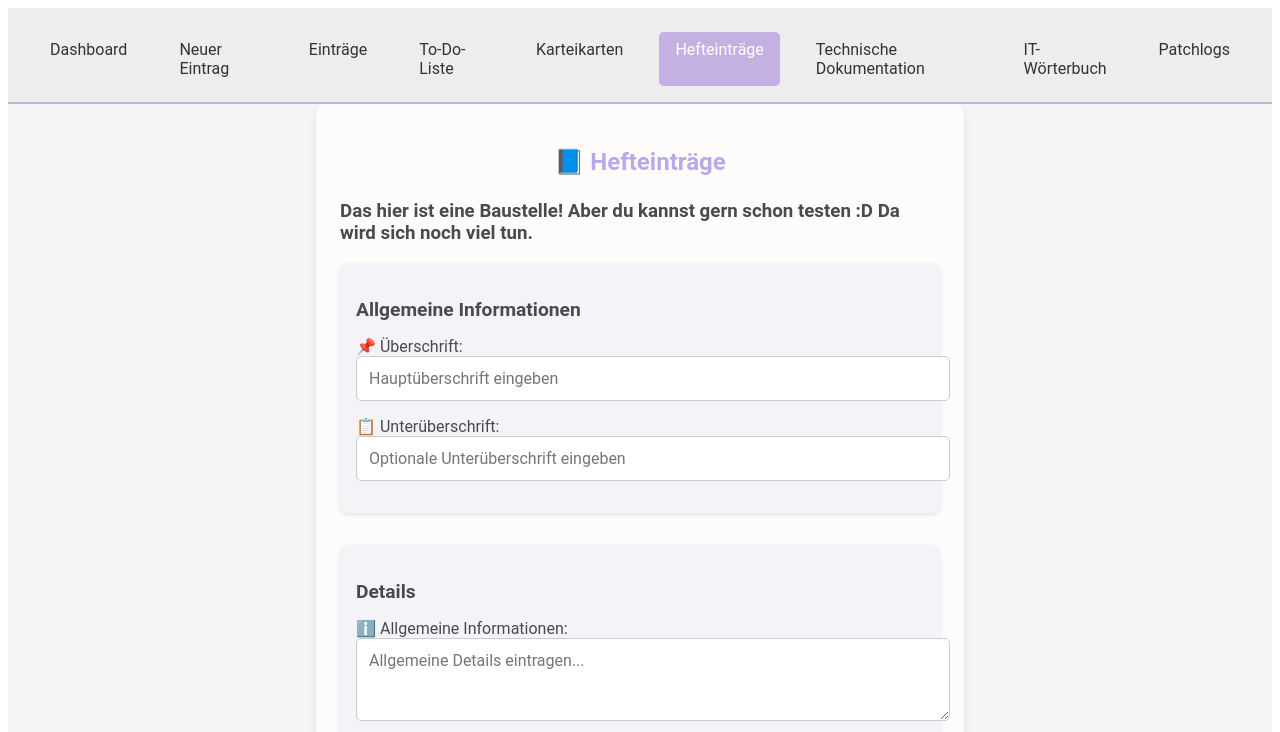
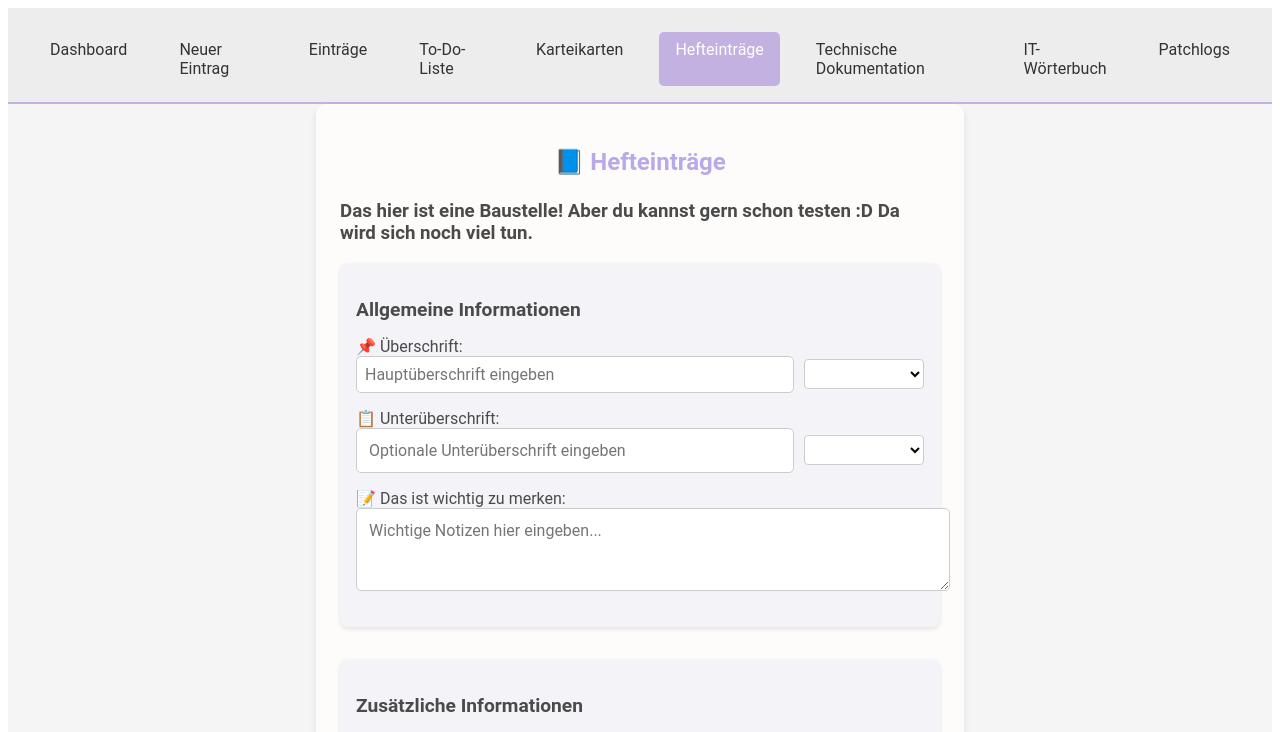
Before and after one commit to aelis123/Lerntagebuch, a Vue app in the folder Lernseite2/: page /ringbook in a window 1280 px wide. Shown: the top 732 px of the page. Built offline with nearby package versions, Linux system fonts and the light colour scheme; a web font is replaced by a local one.

Commit message:
Hefteinträge überarbeitet, Titel überarbeitet

```diff
--- a/Lernseite2/src/views/NewHeftEntryView.vue
+++ b/Lernseite2/src/views/NewHeftEntryView.vue
@@ -6,39 +6,73 @@
     <form @submit.prevent="addEntry" class="heft-form">
       <div class="form-section">
         <h3>Allgemeine Informationen</h3>
-        <div class="form-group">
+
+       <!-- Überschrift -->
+       <div class="form-group form-group-title">
   <label for="title">📌 Überschrift:</label>
+  <div class="title-container" style="display: flex; align-items: center; gap: 10px;">
     <input
       v-model="newEntry.title"
       id="title"
       type="text"
       placeholder="Hauptüberschrift eingeben"
       required
+      style="flex-grow: 1; padding: 8px; font-size: 16px;"
     />
+    <select
+      v-model="newEntry.titleFont"
+      id="title-font"
+      class="font-select"
+    >
+      <option disabled value="">Schriftart auswählen</option>
+      <option value="Arial" style="font-family: Arial, sans-serif;">Arial</option>
+      <option value="Georgia" style="font-family: Georgia, serif;">Georgia</option>
+      <option value="Times New Roman" style="font-family: 'Times New Roman', serif;">Times New Roman</option>
+      <option value="Roboto" style="font-family: 'Roboto', sans-serif;">Roboto</option>
+      <option value="Courier New" style="font-family: 'Courier New', monospace;">Courier New</option>
+      <option value="Dancing Script" style="font-family: 'Dancing Script', cursive;">Dancing Script</option>
+      <option value="Pacifico" style="font-family: 'Pacifico', cursive;">Pacifico</option>
+      <option value="Lobster" style="font-family: 'Lobster', cursive;">Lobster</option>
+      <option value="Caveat" style="font-family: 'Caveat', cursive;">Caveat</option>
+      <option value="Playfair Display" style="font-family: 'Playfair Display', serif;">Playfair Display</option>
+      <option value="Bebas Neue" style="font-family: 'Bebas Neue', sans-serif;">Bebas Neue</option>
+    </select>
+  </div>
 </div>
 
-        <div class="form-group">
+
+        <!-- Unterüberschrift -->
+        <div class="form-group form-group-subtitle">
   <label for="subtitle">📋 Unterüberschrift:</label>
+  <div class="subtitle-container" style="display: flex; align-items: center; gap: 10px;">
     <input
       v-model="newEntry.subtitle"
       id="subtitle"
       type="text"
       placeholder="Optionale Unterüberschrift eingeben"
     />
+    <select
+      v-model="newEntry.subtitleFont"
+      id="subtitle-font"
+      class="font-select"
+    >
+      <option disabled value="">Schriftart auswählen</option>
+      <option value="Arial" style="font-family: Arial, sans-serif;">Arial</option>
+      <option value="Georgia" style="font-family: Georgia, serif;">Georgia</option>
+      <option value="Times New Roman" style="font-family: 'Times New Roman', serif;">Times New Roman</option>
+      <option value="Roboto" style="font-family: 'Roboto', sans-serif;">Roboto</option>
+      <option value="Courier New" style="font-family: 'Courier New', monospace;">Courier New</option>
+      <option value="Dancing Script" style="font-family: 'Dancing Script', cursive;">Dancing Script</option>
+      <option value="Pacifico" style="font-family: 'Pacifico', cursive;">Pacifico</option>
+      <option value="Lobster" style="font-family: 'Lobster', cursive;">Lobster</option>
+      <option value="Caveat" style="font-family: 'Caveat', cursive;">Caveat</option>
+      <option value="Playfair Display" style="font-family: 'Playfair Display', serif;">Playfair Display</option>
+      <option value="Bebas Neue" style="font-family: 'Bebas Neue', sans-serif;">Bebas Neue</option>
+    </select>
   </div>
 </div>
 
-      <div class="form-section">
-        <h3>Details</h3>
-        <div class="form-group">
-          <label for="general-info">ℹ️ Allgemeine Informationen:</label>
-          <textarea
-            v-model="newEntry.generalInfo"
-            id="general-info"
-            placeholder="Allgemeine Details eintragen..."
-            rows="3"
-          ></textarea>
-        </div>
+
 
         <div class="form-group">
           <label for="notes">📝 Das ist wichtig zu merken:</label>
@@ -100,12 +134,36 @@
           </select>
         </div>
 
+        <div class="form-section">
+  <h3>Bilder hinzufügen</h3>
   <div class="form-group">
     <label for="image-upload">🖼️ Bild hinzufügen:</label>
     <input type="file" id="image-upload" multiple @change="handleImageUpload" />
+  </div>
 
+  <!-- Dynamisches Formular für Titel und Beschreibung -->
+  <div v-if="newEntry.images && newEntry.images.length" class="image-details-container">
+    <div v-for="(image, index) in newEntry.images" :key="index" class="image-details">
+      <h4>{{ `Bild ${index + 1}: ${image.title}` }}</h4>
+      <label for="image-title">Titel:</label>
+      <input
+        type="text"
+        id="image-title"
+        v-model="image.title"
+        placeholder="Titel eingeben"
+      />
+
+      <label for="image-description">Beschreibung:</label>
+      <textarea
+        id="image-description"
+        v-model="image.description"
+        placeholder="Beschreibung eingeben"
+        rows="2"
+      ></textarea>
     </div>
-      </div>
+  </div> </div> </div>
+
+
 
       <button type="submit" class="export-button">✅ Eintrag hinzufügen</button>
     </form>
@@ -133,21 +191,41 @@
         class="entry-card"
         :style="{ borderColor: entry.borderColor }"
       >
-        <h3 v-html="highlightText(entry.title)"></h3>
-        <h4 v-html="highlightText(entry.subtitle)"></h4>
-        <p><strong>Allgemeine Informationen:</strong> <span v-html="highlightText(entry.generalInfo)"></span></p>
-        <p><strong>Wichtig:</strong> <span v-html="highlightText(entry.notes)"></span></p>
+        <!-- Überschrift anzeigen -->
+<h3 :style="{ fontFamily: entry.titleFont }" class="entry-title">
+  <span v-if="entry.emoji">{{ entry.emoji }}</span>
+  {{ entry.title }}
+  <span v-if="entry.emoji">{{ entry.emoji }}</span>
+</h3>
+
+<!-- Unterüberschrift anzeigen -->
+<h4 :style="{ fontFamily: entry.subtitleFont }" class="entry-subtitle">
+  {{ entry.subtitle }}
+</h4>
+
+        <p class="important-notes">
+  <strong>Merke: </strong>
+  <span v-html="highlightText(entry.notes)"></span>
+</p>
+
         <p><strong>Aufgaben:</strong> <span v-html="highlightText(entry.tasks)"></span></p>
         <p><strong>Quellen:</strong> <span v-html="highlightText(entry.sources)"></span></p>
         <p><strong>Fragen:</strong> <span v-html="highlightText(entry.questions)"></span></p>
 
-      <!-- Bilder anzeigen mit Größenanpassung -->
         <div v-if="entry.images && entry.images.length" class="image-gallery">
   <div
     v-for="(image, index) in entry.images"
     :key="index"
-    class="resize-container"
+    class="image-row"
   >
+    <!-- Titel und Beschreibung -->
+    <div class="image-details">
+      <h4>{{ image.title || `Bild ${index + 1}` }}</h4>
+      <p>{{ image.description || "Keine Beschreibung verfügbar." }}</p>
+    </div>
+
+    <!-- Bild -->
+    <div class="image-wrapper">
       <img
         :src="image.src"
         alt="Hochgeladenes Bild"
@@ -167,6 +245,9 @@
       </button>
     </div>
   </div>
+</div>
+
+
 
 
 
@@ -254,11 +335,15 @@ export default defineComponent({
       newEntry.value.images.push({
         src: reader.result,
         width: 300, // Standardbreite
+        title: `Titel von ${file.name}`, // Nutze den Dateinamen als Standard
+        description: `Beschreibung von ${file.name}`, // Nutze den Dateinamen als Standard
       });
     };
     reader.readAsDataURL(file);
   });
 };
+
+
 
     const updateBorderColor = () => {
       const selectedEmoji = emojiOptions.value.find(
@@ -280,9 +365,6 @@ export default defineComponent({
 
 
 const removeImage = (entryId, imageIndex) => {
-  const confirmation = window.confirm("Möchtest du das Bild wirklich löschen?");
-  if (!confirmation) return; // Abbrechen, wenn der Benutzer "Nein" auswählt
-
   // Finde den Eintrag anhand der ID
   const entry = store.entries.find((e) => e.id === entryId);
   if (entry && entry.images) {
@@ -290,7 +372,6 @@ const removeImage = (entryId, imageIndex) => {
     entry.images.splice(imageIndex, 1);
   }
 };
-
 
 
 
@@ -355,7 +436,10 @@ const doResize = (event) => {
     };
 
     const filteredEntries = computed(() =>
-      store.entries.filter((entry) => {
+  store.entries
+    .slice() // Erstellt eine Kopie des Arrays
+    .sort((a, b) => b.id - a.id) // Sortiert absteigend nach ID (neuste zuerst)
+    .filter((entry) => {
       const searchTerm = filter.value.toLowerCase();
       return (
         entry.title.toLowerCase().includes(searchTerm) ||
@@ -364,6 +448,7 @@ const doResize = (event) => {
       );
     })
 );
+
 
     const highlightText = (text) => {
       if (!filter.value) return text;
@@ -398,6 +483,8 @@ const doResize = (event) => {
 });
 </script>
 <style scoped>
+@import url('https://fonts.googleapis.com/css2?family=Bebas+Neue&family=Caveat:wght@400;700&family=Dancing+Script:wght@400;700&family=Lobster&family=Pacifico&family=Playfair+Display:wght@400;700&display=swap');
+
 /* Allgemeiner Wrapper */
 .heft-view {
   max-width: 600px; /* Maximale Breite */
@@ -561,9 +648,20 @@ button:active {
 
 .image-gallery {
   display: flex;
-  flex-wrap: wrap;
-  gap: 10px;
+  flex-direction: column; /* Bilder vertikal stapeln */
+  gap: 15px; /* Abstand zwischen den Bildern */
 }
+
+.important-notes {
+  background-color: #ffefd5; /* Sanftes Pastellgelb */
+  border-left: 4px solid #ffc107; /* Farblicher Akzent */
+  padding: 10px;
+  border-radius: 5px; /* Abgerundete Ecken */
+  margin: 10px 0; /* Abstand nach oben und unten */
+  font-weight: bold;
+  font-size: 1rem;
+}
+
 
 .resize-container {
   position: relative;
@@ -571,8 +669,9 @@ button:active {
 }
 
 .resizable-image {
-  max-width: 100%;
-  height: auto;
+  max-width: 400%; /* Begrenze die Breite des Bilds */
+  max-height: 400%; /* Begrenze die Höhe des Bilds */
+  object-fit: cover; /* Proportionale Skalierung */
   border-radius: 5px;
   box-shadow: 0px 2px 4px rgba(0, 0, 0, 0.1);
 }
@@ -610,6 +709,126 @@ button:active {
   color: #d32f2f; /* Etwas dunklerer Rotton beim Hover */
 }
 
+.image-details {
+  margin-bottom: 15px;
+  padding: 10px;
+  background-color: #f9f9f9;
+  border: 1px solid #ccc;
+  border-radius: 5px;
+  flex-grow: 1; /* Nutzt den restlichen Platz rechts vom Bild */
+  text-align: left; /* Links ausgerichtet */
+}
+.image-row {
+  display: flex;
+  align-items: center; /* Bild und Details vertikal zentrieren */
+  gap: 20px; /* Abstand zwischen Bild und Details */
+  background-color: #f9f9f9;
+  padding: 10px;
+  border: 1px solid #ccc;
+  border-radius: 5px;
+}
+
+.image-details h4 {
+  margin: 0;
+  font-size: 1rem;
+  color: #4a4a4a;
+}
+.image-wrapper {
+  position: relative; /* Für den Löschen-Button */
+  display: flex;
+  align-items: center;
+}
+.image-details label {
+  display: block;
+  margin-top: 8px;
+  font-weight: bold;
+}
+.image-details p {
+  margin: 5px 0 0;
+  font-size: 0.9rem;
+  color: #6a6a6a;
+  line-height: 1.4;
+}
+.image-details-container {
+  margin-top: 10px;
+}
+.image-details input,
+.image-details textarea {
+  width: 100%;
+  margin-top: 4px;
+  margin-bottom: 8px;
+  padding: 6px;
+  border: 1px solid #ccc;
+  border-radius: 4px;
+  font-size: 0.9rem;
+  font-family: 'Roboto', sans-serif;
+}
+.image-details input:focus,
+.image-details textarea:focus {
+  border-color: #b9a9e8;
+  outline: none;
+  box-shadow: 0px 0px 6px rgba(185, 169, 232, 0.5);
+}
+.image-details-row {
+  display: flex;
+  align-items: flex-start; /* Bild und Text oben ausrichten */
+  margin-bottom: 15px;
+  gap: 20px; /* Abstand zwischen Bild und Text */
+  background-color: #f9f9f9;
+  padding: 10px;
+  border: 1px solid #ccc;
+  border-radius: 5px;
+}
+.image-preview {
+  max-width: 150px; /* Begrenze die Breite des Bilds */
+  max-height: 150px; /* Begrenze die Höhe des Bilds */
+  object-fit: cover; /* Proportionale Skalierung */
+  border-radius: 5px;
+  box-shadow: 0px 2px 4px rgba(0, 0, 0, 0.1);
+}
+
+.entry-title {
+  font-size: 1.8rem; /* Überschrift leicht vergrößern */
+  text-align: center;
+  font-weight: bold;
+  margin: 0.5rem 0;
+  position: relative;
+}
+
+.entry-title::after {
+  content: "";
+  display: block;
+  width: 50%;
+  height: 2px;
+  background-color: #b9a9e8;
+  margin: 0.5rem auto; /* Zentrierte Linie */
+}
+
+.entry-subtitle {
+  font-size: 1.2rem;
+  text-align: center;
+  font-weight: normal;
+  color: #4a4a4a;
+}
+.form-group-title .title-container {
+  display: flex;
+  align-items: center;
+  gap: 10px; /* Abstand zwischen Input und Dropdown */
+}
+
+.form-group-title input {
+  flex-grow: 1; /* Das Eingabefeld nimmt den restlichen Platz ein */
+}
+
+.font-select {
+  padding: 4px; /* Weniger Padding */
+  font-size: 0.8rem; /* Kleinere Schriftgröße */
+  border: 1px solid #ccc;
+  border-radius: 4px;
+  background-color: #fff;
+  width: 120px; /* Reduzierte Breite */
+  height: 30px; /* Feste Höhe */
+}
 
 
 
```
Lines whose indentation alone changed are shown as unchanged.
